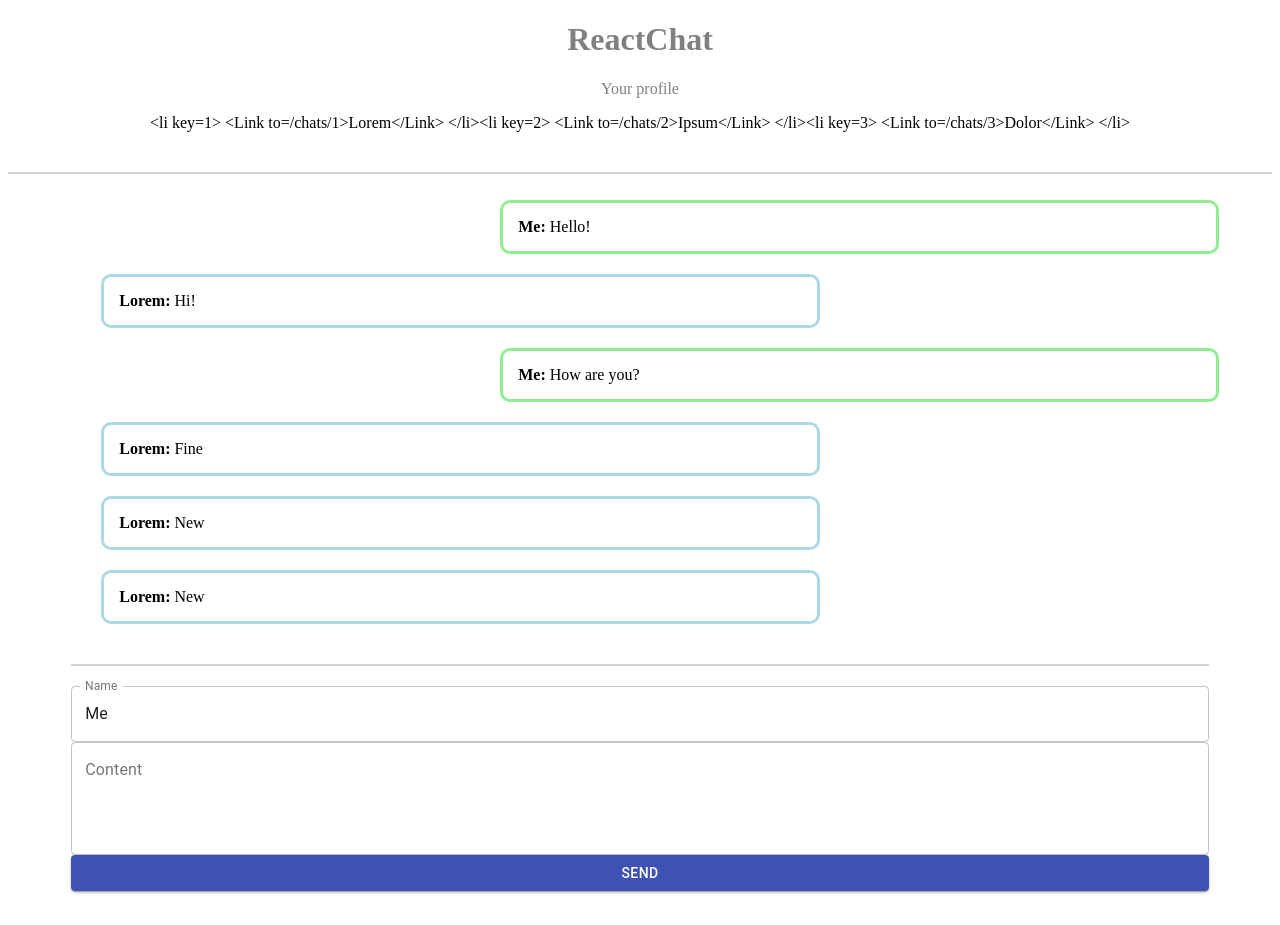
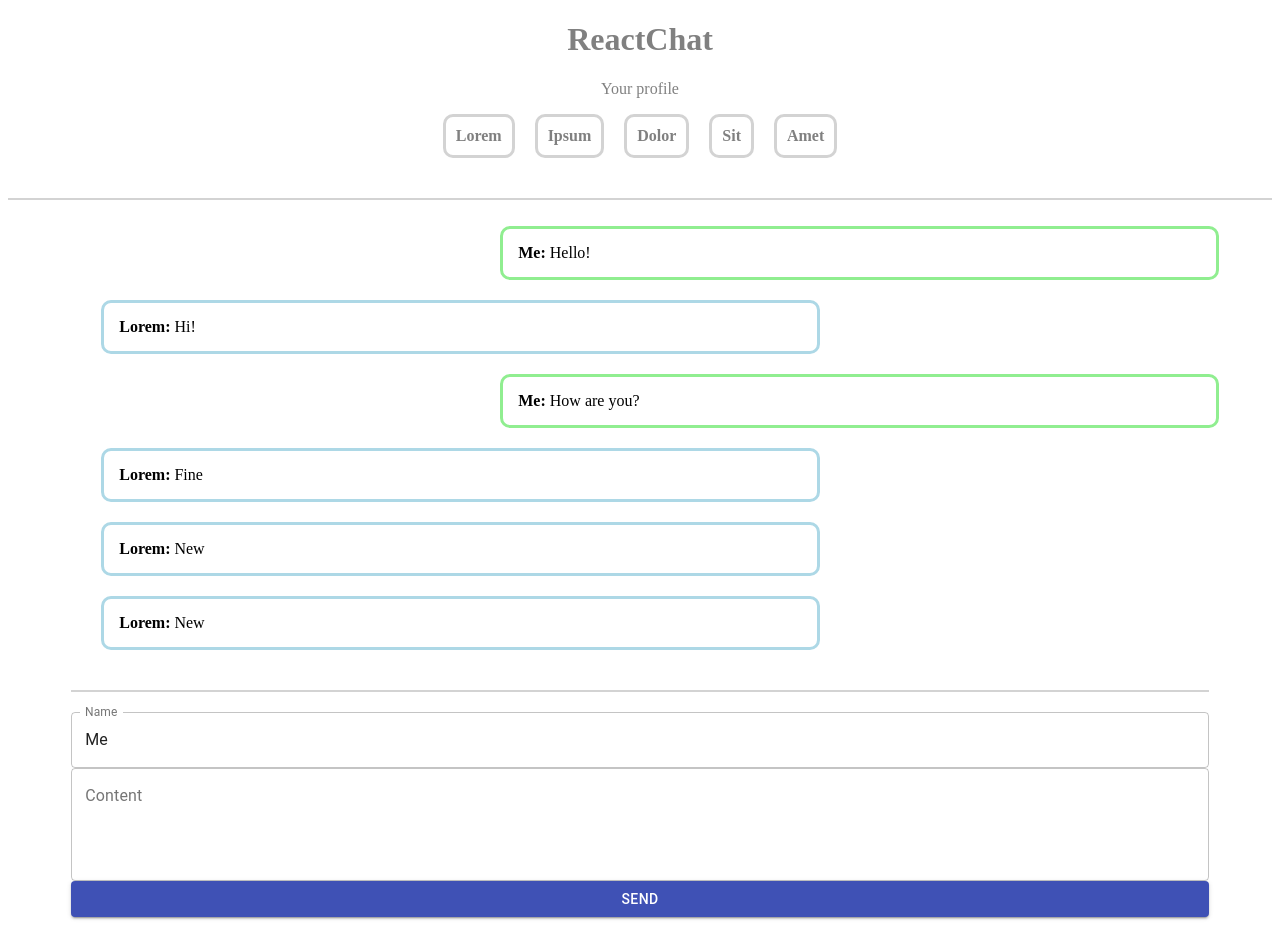
Before and after one commit to idoleg/react-01.06, a React app in the folder AliceKuzmenko/: page /chats/1 in a window 1280 px wide. Before the commit the page ends 899 px from the top, so only its background shows below. Built offline with nearby package versions, Linux system fonts and the light colour scheme.

Commit message:
восстановила старый список чатов

```diff
--- a/AliceKuzmenko/src/App.jsx
+++ b/AliceKuzmenko/src/App.jsx
@@ -1,6 +1,6 @@
 import React from 'react';
 import  ChatContainer from './containers/ChatContainer/ChatContainer';
-import ChatList from './components/ChatList/ChatList'
+import {ChatList} from './components/ChatList/ChatList'
 import { Profile } from './components/Profile/Profile'
 import { Header } from './components/Header/Header'
 
--- a/AliceKuzmenko/src/components/ChatList/ChatList.css
+++ b/AliceKuzmenko/src/components/ChatList/ChatList.css
@@ -8,7 +8,7 @@
 }
 .chats li{
     display: block;
-    padding:10px;
+
     border:3px solid lightgray;
     border-radius: 10px;
     margin-right: 20px;
@@ -20,7 +20,11 @@
 .chats li a{
     text-decoration: none;
     font-weight: bold;
-    color: gray
+    color: gray;
+    display: block;
+    width: 100%;
+    height: 100%;
+    padding:10px;
 }
 
 .chats li:hover{
--- a/AliceKuzmenko/src/components/ChatList/ChatList.jsx
+++ b/AliceKuzmenko/src/components/ChatList/ChatList.jsx
@@ -1,80 +1,36 @@
 import React from 'react';
 import PropTypes from 'prop-types';
-import { makeStyles } from '@material-ui/core/styles';
-//import InputLabel from '@material-ui/core/InputLabel';
-//import FormControl from '@material-ui/core/FormControl';
-//import Select from '@material-ui/core/Select';
 
 import {Link} from 'react-router-dom';
 import './ChatList.css'
 
-import { Provider } from 'react-redux'
-import {connect} from 'react-redux'
-import {bindActionCreators} from 'redux'
 
-import {initChats, sendMessage} from '../../store/chatActions'
 
-const useStyles = makeStyles((theme) => ({
-  formControl: {
-    margin: theme.spacing(1),
-    minWidth: 120,
-  },
-  selectEmpty: {
-    marginTop: theme.spacing(2),
-  },
-}));
 
- function ChatList(props){//({chats}) {
-  //const classes = useStyles();
-//  let chats=  [
-//    {name: 'Lorem'},
-//     {name:'Ipsum'},
-//     {name: 'Dolor'},
-//     {name:'Sit'},
-//     {name:'Amet'},
-// ]
-//for (let id in props.chats){console.log(props.chats[id])}
-//console.log("PROPS + ",props.chats.forEach(item  =>{console.log("props!",item)}))
-//   return <FormControl className={classes.formControl}>
-//     <InputLabel htmlFor="name-native-simple">Chats</InputLabel>
+export function ChatList(){
+  let chats=  [
+    {name: 'Lorem'},
+    {name:'Ipsum'},
+    {name: 'Dolor'},
+    {name:'Sit'},
+    {name:'Amet'},
+]
 
-//     <Select
-//     native
 
-//     inputProps={{
-//       name: 'name',
-//       id: 'name-native-simple',
-//     }}
-//   >
 
-//     {chats.map((item,index) => <option value={index} key={index}>{item.name}</option>  )}
-
-//   </Select>
-// </FormControl>
-
-  let result=""
-  for(let id in props.chats){
-  let chatLink="/chats/"+(id)
-  console.log (props.chats[id].name)
-  //if (this.props.match.params.id == (index+1)&&className){let classActive="active"}
-result = result+ `<li key=${id}> <Link to=${chatLink}>${props.chats[id].name}</Link>  </li>`
-}
-console.log(result)
 
 return <ul className="chats">
-
-  {result}
+  {chats.map((item,index) =>{
+    let chatLink="/chats/"+(index+1)
+  return <li key={index}> <Link to={chatLink}>{item.name}</Link>  </li>
+  })
+}
 
 </ul>
 }
 
 
 ChatList.propTypes = {
+    chats: PropTypes.arrayOf(PropTypes.shape(Object)).isRequired,
     chats: PropTypes.arrayOf(PropTypes.shape(Object)),//.isRequired,
 }
-const mapStateToProps = (store, props)=>{
-  const chats = store.chats;
-  //console.log(chats);
-  return { chats:  chats}
-}
-export default connect(mapStateToProps)(ChatList)
```
